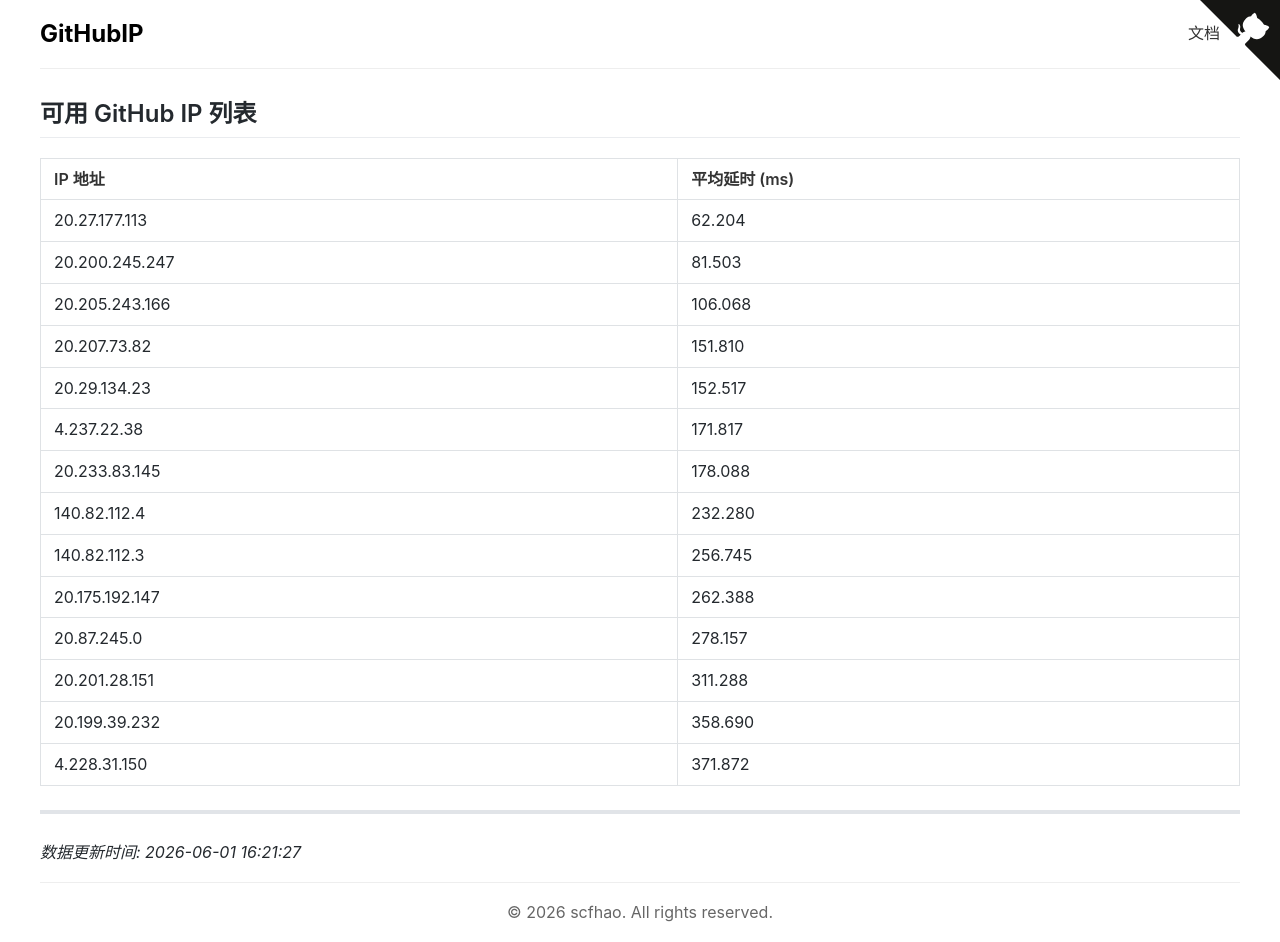
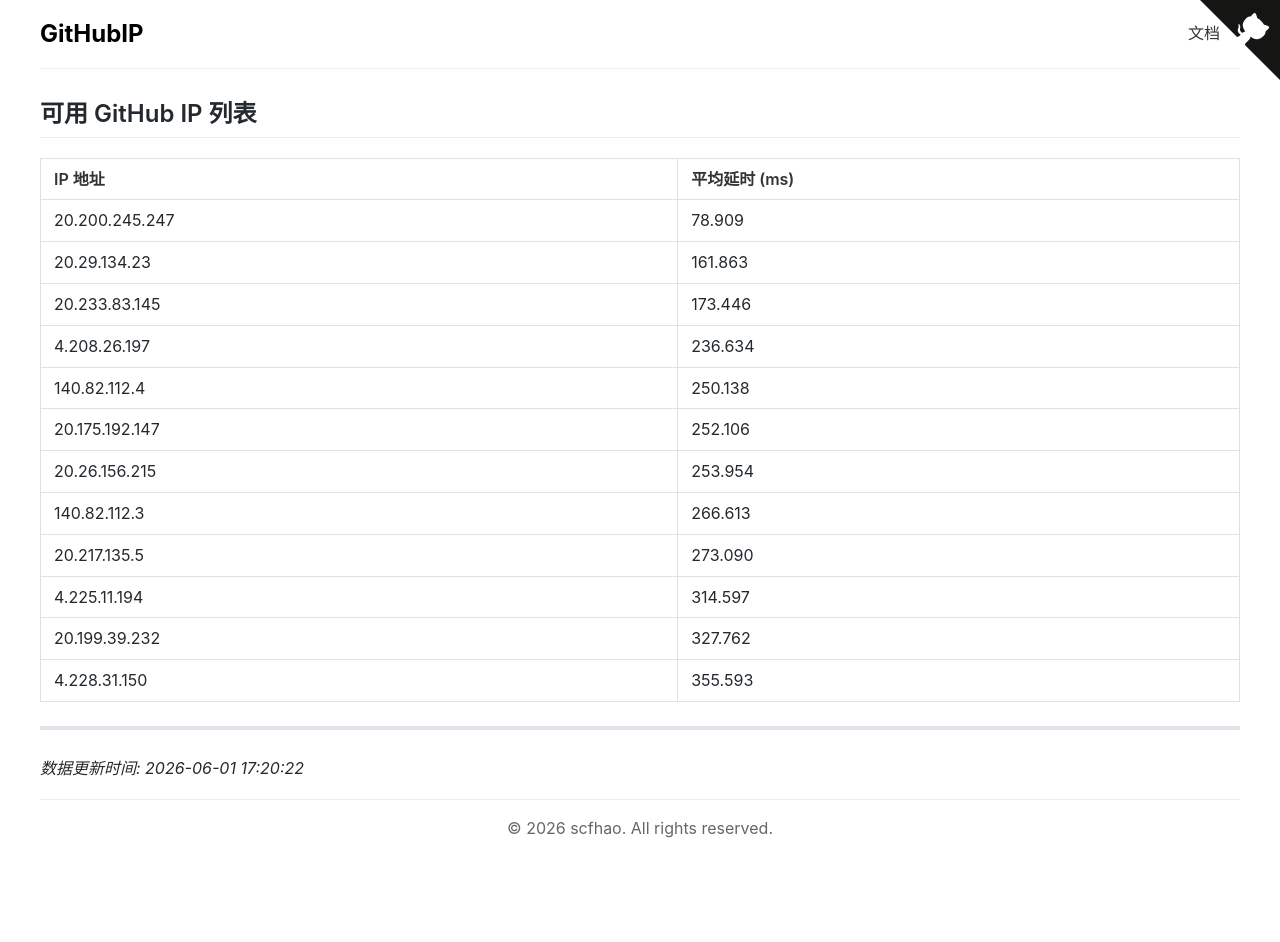
Before and after one commit to scfhao/GitHubIP, a Jekyll site: the page built from index.md, in a window 1280 px wide. Built offline with Jekyll 4.4.1, drawn with Linux system fonts in a browser that asks for light colours; after the commit the page ends 900 px from its top, so only the background shows below that.

Commit message:
自动脚本执行 - 2026-06-01 17:20:22

```diff
--- a/index.md
+++ b/index.md
@@ -1,28 +1,26 @@
 ---
 layout: home
 title: GitHub IP 列表
-date: 2026-06-01 16:21:27
+date: 2026-06-01 17:20:22
 ---
 
 ## 可用 GitHub IP 列表
 
 | IP 地址 | 平均延时 (ms) |
 |---------|--------------|
-| 20.27.177.113 | 62.204 |
-| 20.200.245.247 | 81.503 |
-| 20.205.243.166 | 106.068 |
-| 20.207.73.82 | 151.810 |
-| 20.29.134.23 | 152.517 |
-| 4.237.22.38 | 171.817 |
-| 20.233.83.145 | 178.088 |
-| 140.82.112.4 | 232.280 |
-| 140.82.112.3 | 256.745 |
-| 20.175.192.147 | 262.388 |
-| 20.87.245.0 | 278.157 |
-| 20.201.28.151 | 311.288 |
-| 20.199.39.232 | 358.690 |
-| 4.228.31.150 | 371.872 |
+| 20.200.245.247 | 78.909 |
+| 20.29.134.23 | 161.863 |
+| 20.233.83.145 | 173.446 |
+| 4.208.26.197 | 236.634 |
+| 140.82.112.4 | 250.138 |
+| 20.175.192.147 | 252.106 |
+| 20.26.156.215 | 253.954 |
+| 140.82.112.3 | 266.613 |
+| 20.217.135.5 | 273.090 |
+| 4.225.11.194 | 314.597 |
+| 20.199.39.232 | 327.762 |
+| 4.228.31.150 | 355.593 |
 
 ---
 
-*数据更新时间: 2026-06-01 16:21:27*
+*数据更新时间: 2026-06-01 17:20:22*
```
